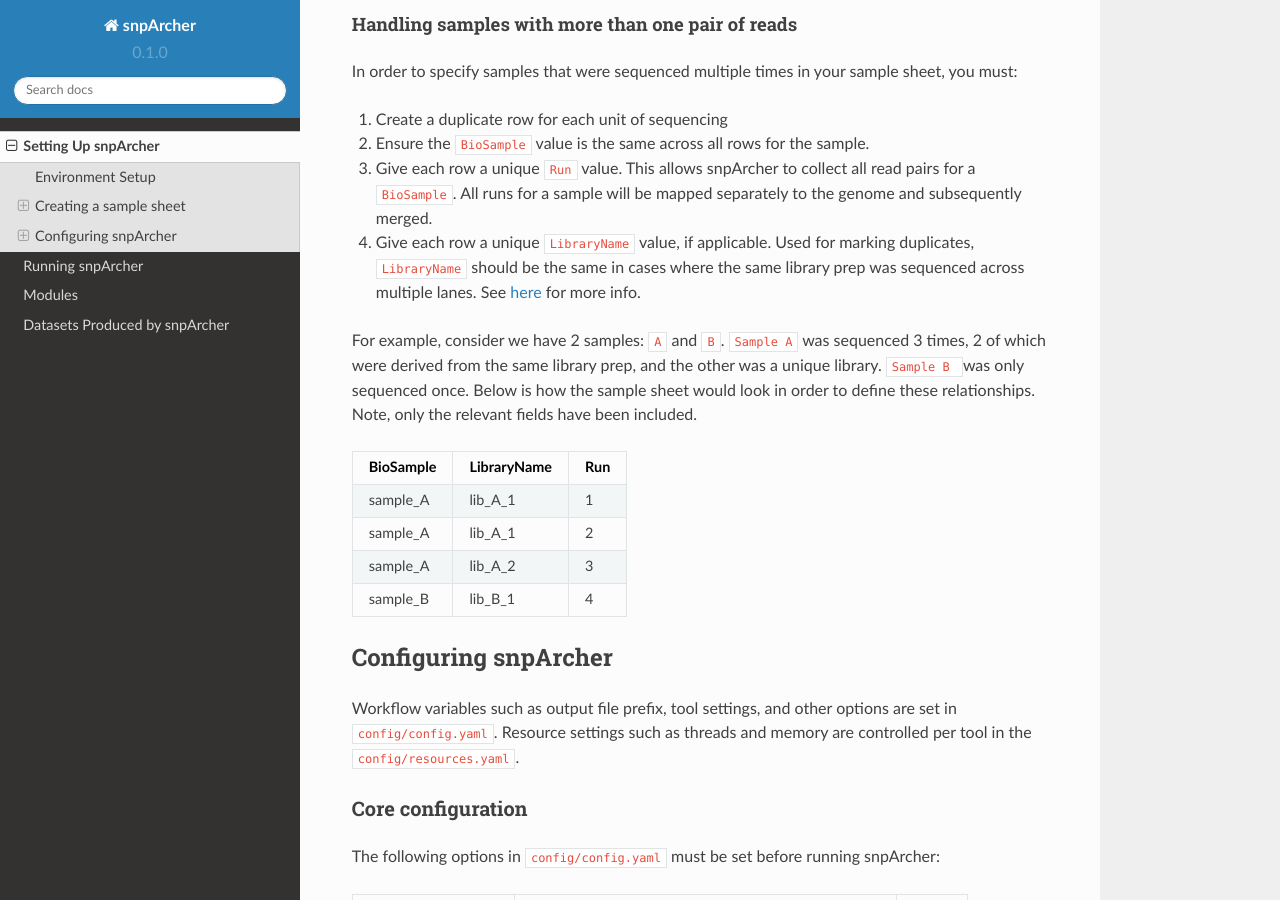
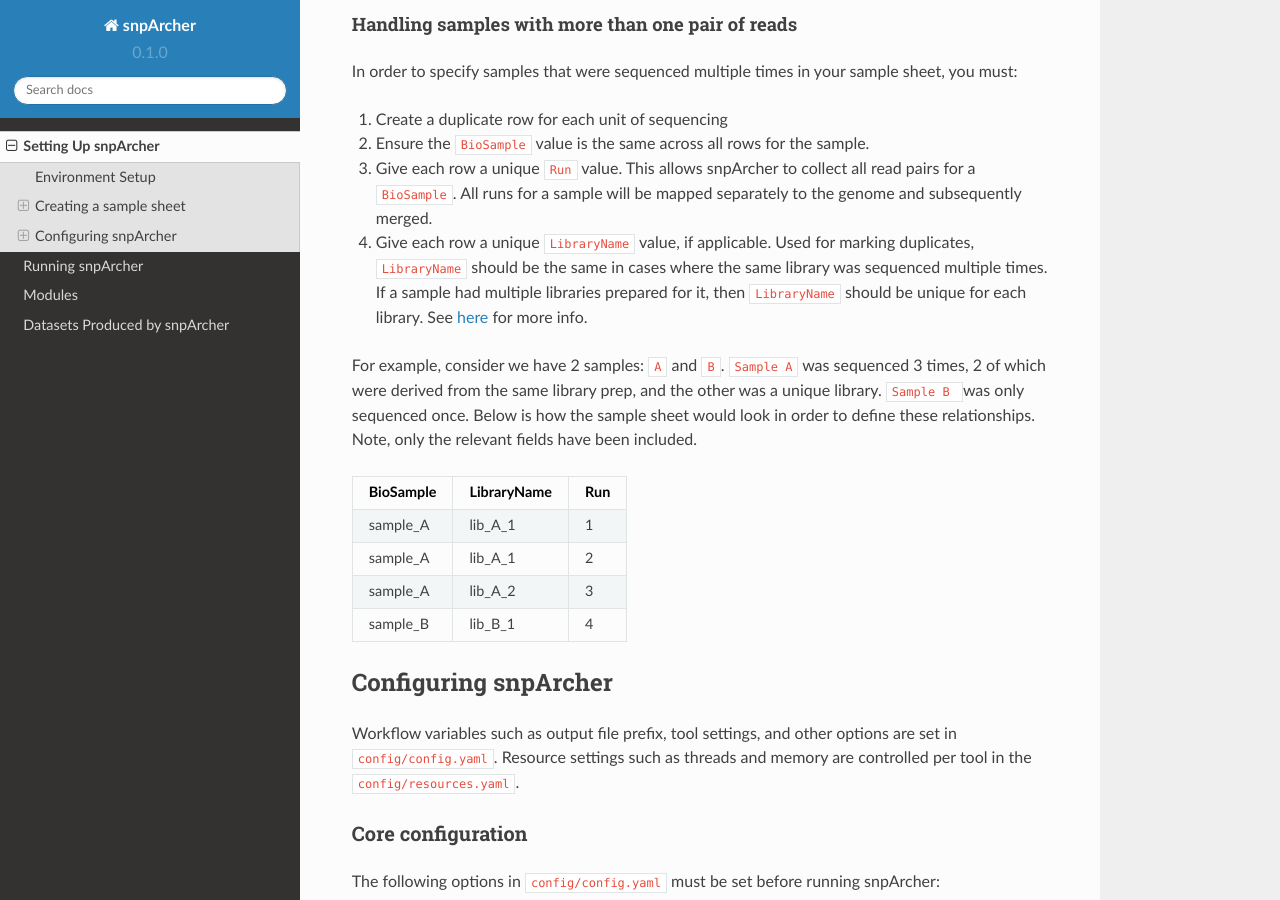
Before and after one commit to harvardinformatics/snpArcher, a Sphinx documentation site: the page built from docs/setup.md, in a window 1280 px wide and 900 px high, scrolled down 2762 px. Built offline with Sphinx 7.4.7 and the Read the Docs theme 2.0.0, drawn with Linux system fonts in a browser that asks for light colours.

Commit message:
update wording

```diff
--- a/docs/setup.md
+++ b/docs/setup.md
@@ -76,7 +76,7 @@ In order to specify samples that were sequenced multiple times in your sample sh
 1. Create a duplicate row for each unit of sequencing
 2. Ensure the `BioSample` value is the same across all rows for the sample.
 3. Give each row a unique `Run` value. This allows snpArcher to collect all read pairs for a `BioSample`. All runs for a sample will be mapped separately to the genome and subsequently merged.
-4. Give each row a unique `LibraryName` value, if applicable. Used for marking duplicates, `LibraryName` should be the same in cases where the same library prep was sequenced across multiple lanes. See [here](https://gatk.broadinstitute.org/hc/en-us/articles/360035890671-Read-groups) for more info.
+4. Give each row a unique `LibraryName` value, if applicable. Used for marking duplicates, `LibraryName` should be the same in cases where the same library was sequenced multiple times. If a sample had multiple libraries prepared for it, then `LibraryName` should be unique for each library.  See [here](https://gatk.broadinstitute.org/hc/en-us/articles/360035890671-Read-groups) for more info.
 
 For example, consider we have 2 samples: `A` and `B`. `Sample A` was sequenced 3 times, 2 of which were derived from the same library prep, and the other was a unique library. `Sample B `was only sequenced once. Below is how the sample sheet would look in order to define these relationships. Note, only the relevant fields have been included.
 
```
